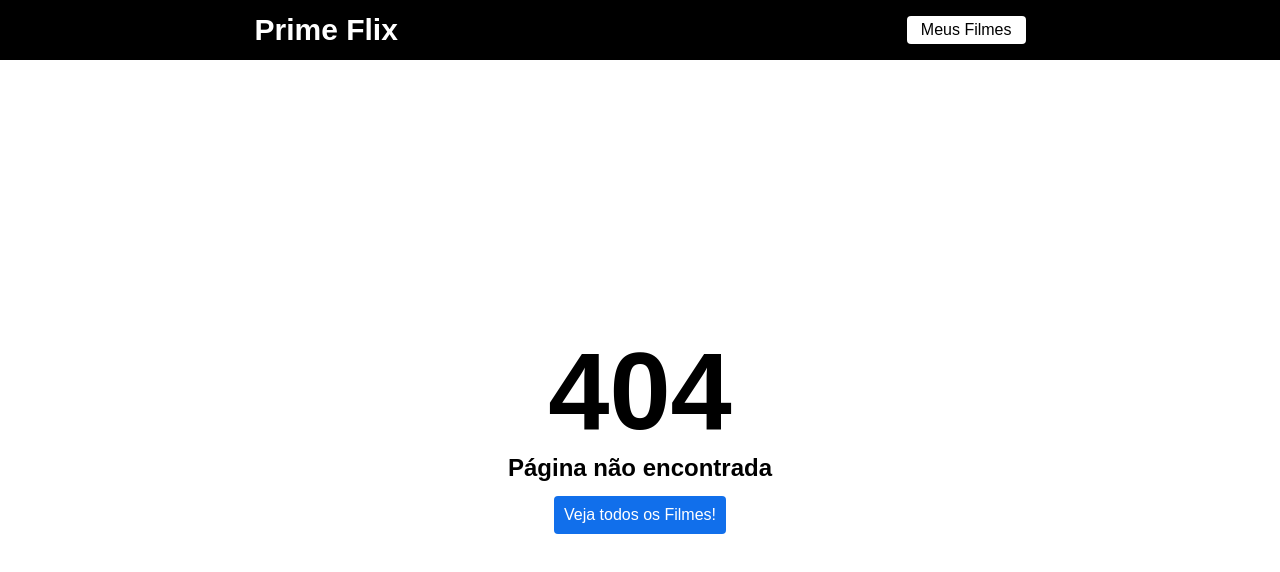
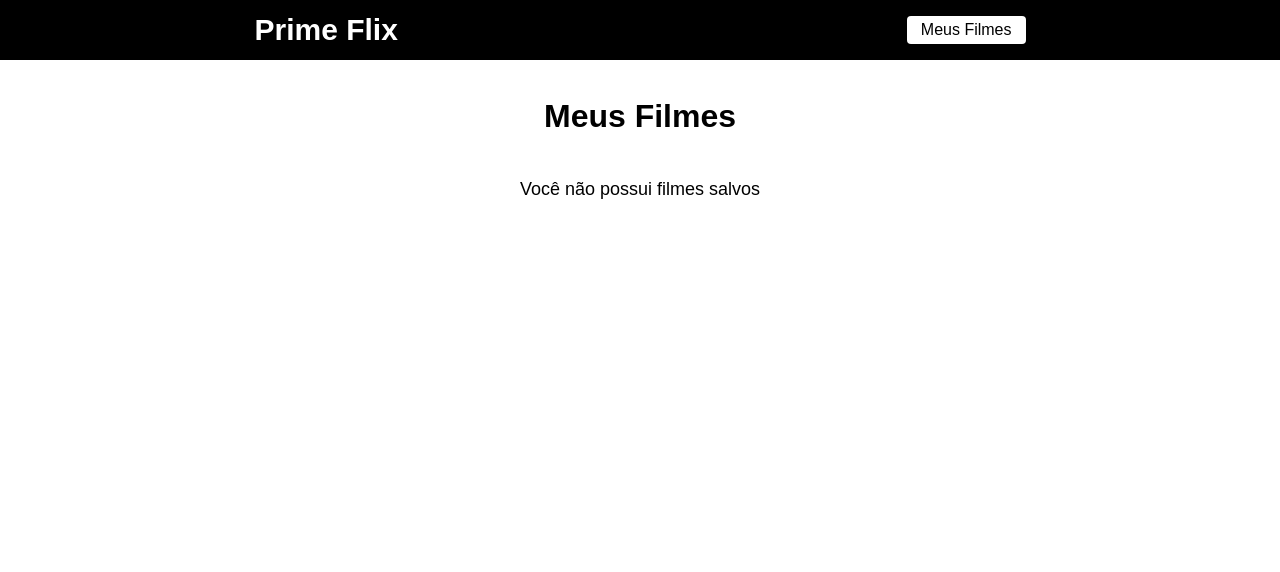
Before and after one commit to Jesse-Snow/Curso-Projeto-Completo-NodeJS-React-React-Native-TypeScript, a React (Create React App) app in the folder flix-app/: page /favoritos in a window 1280 px wide. Before the commit this address had no page. Shown: the top 572 px of the page. Built offline with nearby package versions, Linux system fonts and the light colour scheme.

Commit message:
Added Favoritos page, Added Exclude Movie functionality

```diff
--- a/flix-app/src/components/Header/index.js
+++ b/flix-app/src/components/Header/index.js
@@ -4,6 +4,7 @@
 function Header(){
     return(
         <header>
+            {/* Link component é como uma tag de âncora */}
             <Link className='logo' to='/'>Prime Flix</Link>
             <Link className='favoritos' to='/favoritos'>Meus Filmes</Link>
         </header>
--- a/flix-app/src/pages/DetalheFilme/index.js
+++ b/flix-app/src/pages/DetalheFilme/index.js
@@ -34,7 +34,12 @@
         loadFilme();
 
         return () => { console.log('Componente desmontado')}
-    },[id,navigate])
+    },
+    /*
+       Segundo parâmetro -> Adicionado array de dependências, pois irá incluir o
+       id e o navigate que está fora do escopo do useState
+    */
+    [id,navigate])
 
     function salvarFilme(){
         const minhaLista = localStorage.getItem('@primeFlix');
--- /dev/null
+++ b/flix-app/src/pages/Favoritos/index.js
@@ -0,0 +1,51 @@
+import { useEffect,useState } from "react";
+import { Link } from "react-router-dom";
+import './style.css';
+
+function Favoritos(){
+    const [filmes,setFilmes] = useState([]);
+
+    useEffect(() => {
+        let minhaLista = localStorage.getItem("@primeFlix");
+
+        setFilmes(JSON.parse(minhaLista) || []);
+
+
+    },[])
+
+
+    function excluirFilme(id){
+        // Filtar filmes que não tem o parâmetor do ID passado, fazendo com que exclua o filme com o id passado
+        const novaLista = filmes.filter( ( filmeValue) => {
+            return filmeValue.id !== id;
+        });
+        setFilmes(novaLista);
+        localStorage.setItem("@primeFlix",JSON.stringify(novaLista));
+    }
+
+    return (
+        <div className="meus-filmes">
+            <h1>Meus Filmes</h1>
+
+            {/* Inline If with Logical && Operator, se a primeira expressão for TRUE, javascript irá retornar a segunda expressão */}
+            { filmes.length === 0 && <span>Você não possui filmes salvos</span> }
+
+            <ul>
+                {filmes.map( filmeValue => {
+                    return (
+                        <li>
+                            <span>{filmeValue.title}</span>
+                            <div>
+                                 <Link to={`/filme/${filmeValue.id}`}>Ver Detalhes</Link>
+                                 <button onClick={() => excluirFilme(filmeValue.id)}>Excluir</button>
+                            </div>
+                        </li>
+
+                    )
+                })}
+            </ul>
+        </div>
+    )
+}
+
+export default Favoritos;
--- /dev/null
+++ b/flix-app/src/pages/Favoritos/style.css
@@ -0,0 +1,39 @@
+.meus-filmes {
+    margin-top:24px;
+    display: flex;
+    flex-direction: column;
+    align-items: center;
+}
+
+.meus-filmes h1 {
+    margin-top:14px;
+    margin-bottom: 44px;
+}
+
+.meus-filmes span {
+    font-size: 18px;
+}
+
+.meus-filmes ul {
+    width: 720px;
+}
+
+.meus-filmes ul li {
+    list-style: none;
+    display:flex;
+    justify-content: space-between;
+    align-items: column;
+    margin-bottom: 14px;
+}
+
+.meus-filmes div{
+    display: flex;
+    justify-content: center;
+    align-items: center;
+}
+
+.meus-filmes div a {
+    text-decoration: none;
+    color: #116feb;
+    margin-right: 14px;
+}
--- a/flix-app/src/routes.js
+++ b/flix-app/src/routes.js
@@ -3,6 +3,7 @@
 import DetalheFilme from './pages/DetalheFilme';
 import Header from './components/Header';
 import Erro from './pages/Erro';
+import Favoritos from './pages/Favoritos';
 
 function RoutesApp(){
     return (
@@ -11,9 +12,10 @@
             <Routes>
                 <Route path='/' element={<Home />} />
                 <Route path='/filme/:id' element={<DetalheFilme/>} />
+                <Route path='/favoritos' element={<Favoritos/>} />
 
 
-
+                {/* Recomenado usar rota de não encontrado por último */}
                 <Route path='*' element={<Erro/>}/>
             </Routes>
         </BrowserRouter>
```
Also changed, not shown: 1 other file (tests, documents, lock files or other folders).
